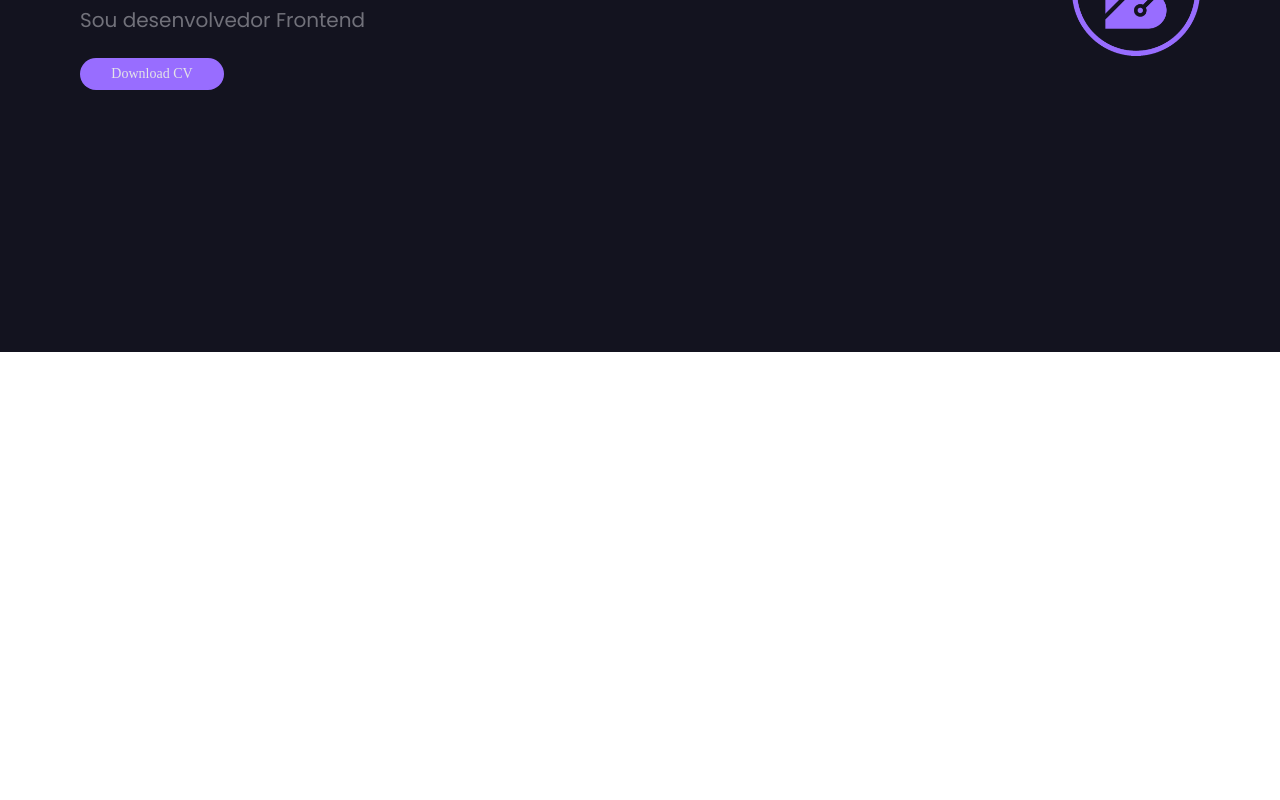
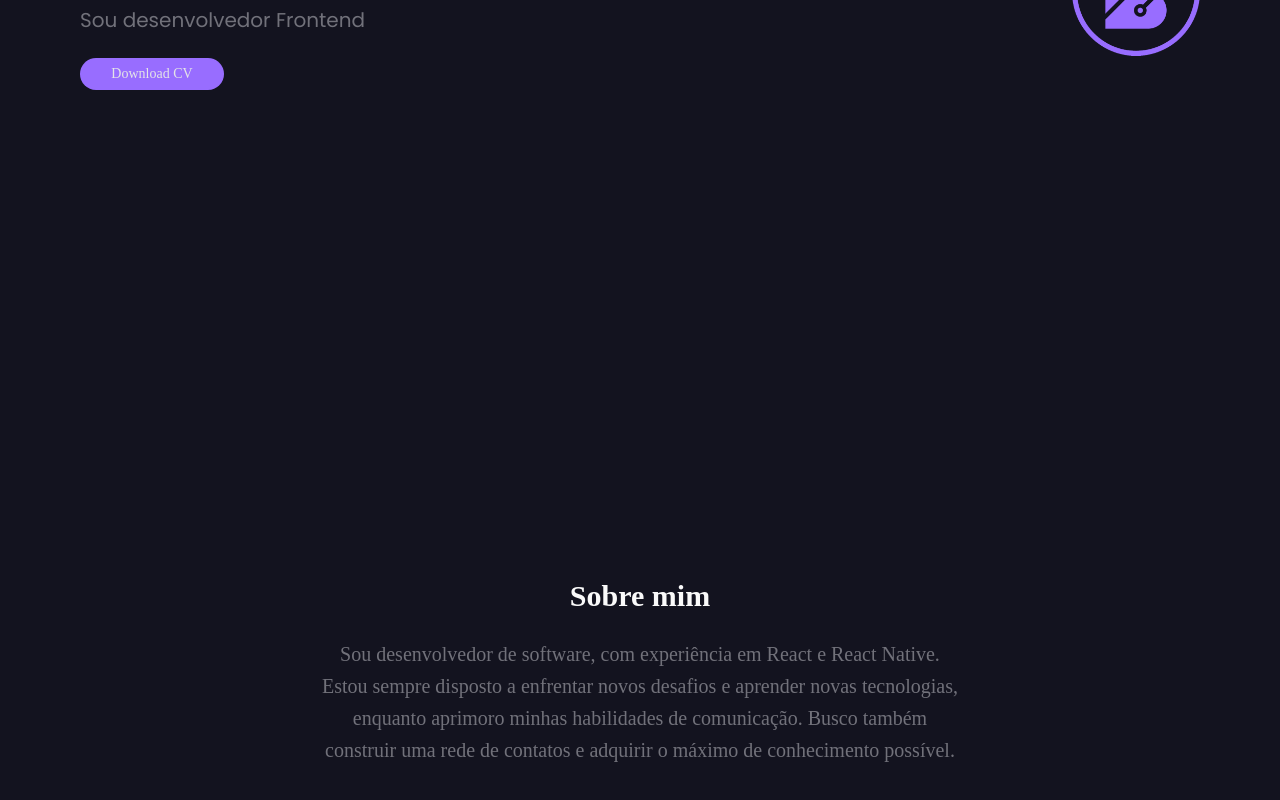
Before and after one commit to devbls/portfolio, a React (Vite) app: page / in a window 1280 px wide. Shown: the part 448-1248 px from the top of the page. Before the commit the page ends 800 px from the top, so only its background shows below. Built offline with nearby package versions, Linux system fonts and the light colour scheme.

Commit message:
Create About section

```diff
--- a/src/App.tsx
+++ b/src/App.tsx
@@ -2,9 +2,10 @@ import i18next from "i18next";
 import { initReactI18next } from "react-i18next";
 
 import { Navbar } from "./components/Navbar";
+import { FirstSection } from "./components/FirstSection";
+import { About } from "./components/About";
 import en from "./assets/translations/en.json";
 import pt from "./assets/translations/pt.json";
-import cv from "./assets/CVBrennoSantos.pdf";
 
 i18next.use(initReactI18next).init({
   resources: {
@@ -20,26 +21,11 @@ i18next.use(initReactI18next).init({
 
 function App() {
   return (
-    <div className="h-screen bg-black">
+    <div className="bg-black">
       <Navbar />
-      <div className="h-[calc(100vh-5rem)]">
-        <div className="h-full flex items-center justify-between px-20">
-          <div className="flex flex-col gap-2">
-            <p className="font-poppins text-5xl text-zinc-50">Olá, eu sou o</p>
-            <span className="font-poppins text-5xl text-purple-500">
-              Brenno Santos
-            </span>
-            <p className="font-poppins text-xl text-zinc-500">
-              Sou desenvolvedor Frontend
-            </p>
-            <a href={cv} download="CV" target="_blank">
-              <button className="h-8 w-36 mt-4 text-sm font-dm bg-purple-500 hover:bg-purple-600 text-zinc-200 rounded-full transition">
-                Download CV
-              </button>
-            </a>
-          </div>
-          <img className="h-32 w-32" src="/logo.png" alt="Logo" />
-        </div>
+      <div>
+        <FirstSection />
+        <About />
       </div>
     </div>
   );
--- /dev/null
+++ b/src/components/About.tsx
@@ -0,0 +1,14 @@
+export const About = () => {
+  return (
+    <div className="flex flex-col items-center justify-center h-[80vh] gap-6">
+      <h1 className="font-dm text-3xl font-bold text-zinc-50">Sobre mim</h1>
+      <p className="w-3/6 font-dm text-xl text-zinc-500 text-center leading-8">
+        Sou desenvolvedor de software, com experiência em React e React Native.
+        Estou sempre disposto a enfrentar novos desafios e aprender novas
+        tecnologias, enquanto aprimoro minhas habilidades de comunicação. Busco
+        também construir uma rede de contatos e adquirir o máximo de
+        conhecimento possível.
+      </p>
+    </div>
+  );
+};
--- /dev/null
+++ b/src/components/FirstSection.tsx
@@ -0,0 +1,25 @@
+import cv from "../assets/CVBrennoSantos.pdf";
+
+export const FirstSection = () => {
+  return (
+    <div className="h-[calc(100vh-5rem)]">
+      <div className="h-full flex items-center justify-between px-20">
+        <div className="flex flex-col gap-2">
+          <p className="font-poppins text-5xl text-zinc-50">Olá, eu sou o</p>
+          <span className="font-poppins text-5xl text-purple-500">
+            Brenno Santos
+          </span>
+          <p className="font-poppins text-xl text-zinc-500">
+            Sou desenvolvedor Frontend
+          </p>
+          <a href={cv} download="CV" target="_blank">
+            <button className="h-8 w-36 mt-4 text-sm font-dm bg-purple-500 hover:bg-purple-600 text-zinc-200 rounded-full transition">
+              Download CV
+            </button>
+          </a>
+        </div>
+        <img className="h-32 w-32" src="/logo.png" alt="Logo" />
+      </div>
+    </div>
+  );
+};
```
